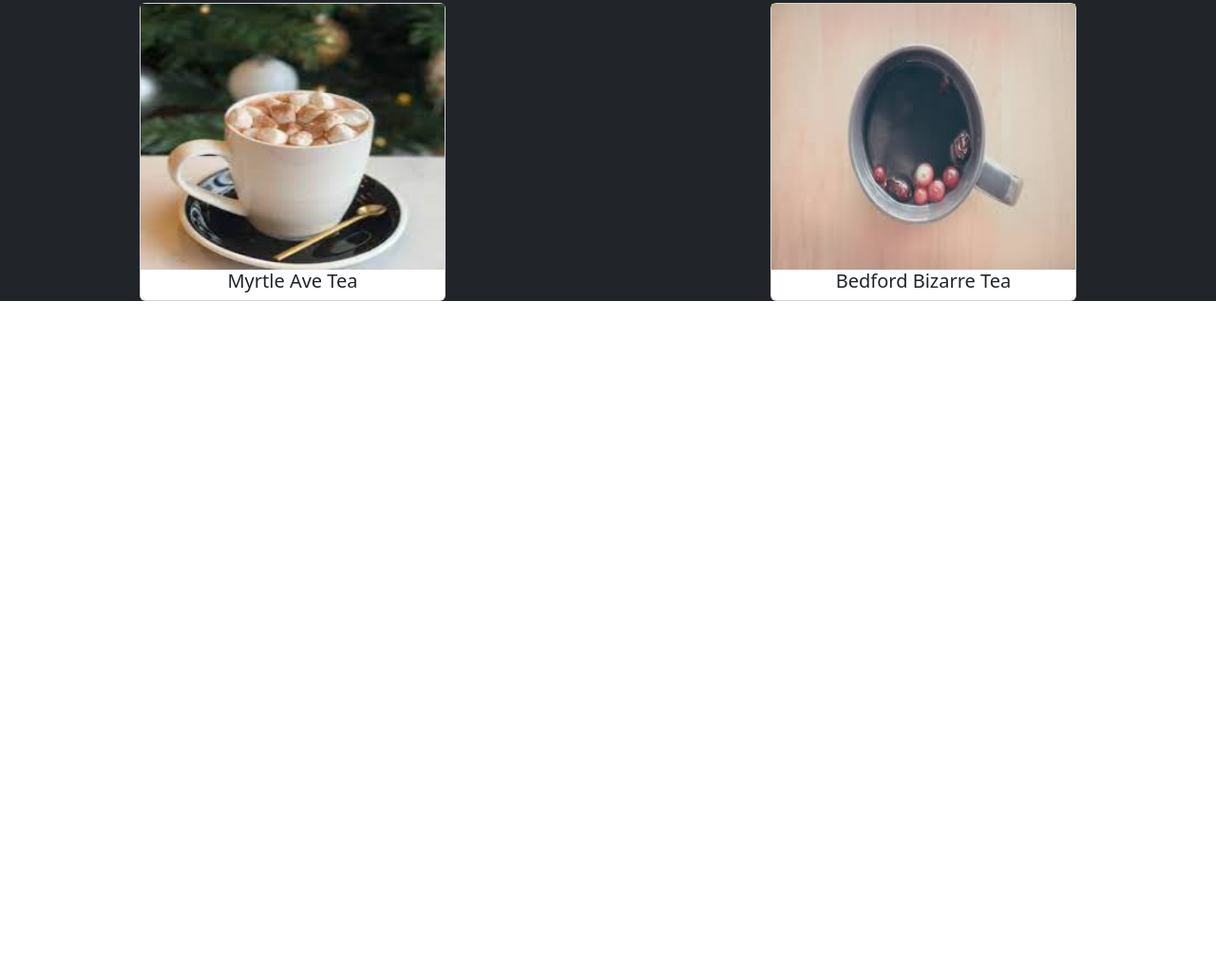
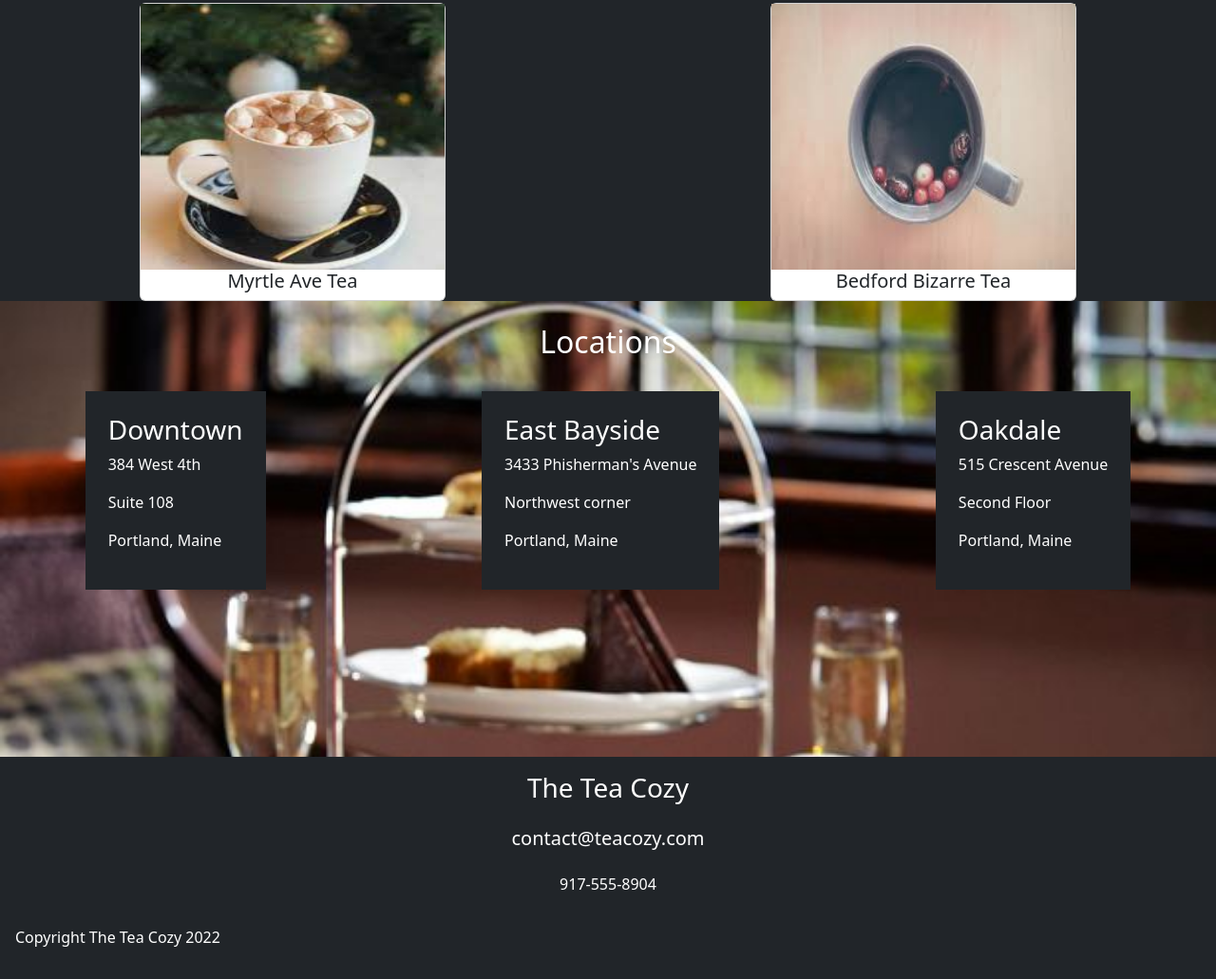
Before and after one commit to lensonfernandes/TeaCozy, a plain HTML site: page index.html in a window 1280 px wide. Shown: the part 1186-2217 px from the top of the page at 95% size. Before the commit the page ends 1503 px from the top, so only its background shows below. Drawn offline with nearby package versions, Linux system fonts and the light colour scheme.

Commit message:
Location and footer section added

```diff
--- a/index.html
+++ b/index.html
@@ -70,6 +70,38 @@
         </div>
       </div>
 
+      <div class="section-location ">
+        <h2 class="text-white p-4 text-center">Locations</h2>
+        <div class="d-flex flex-wrap justify-content-around align-items-center gap-5">
+          <div class="location-item bg-dark text-white p-4">
+            <h3>Downtown</h3>
+            <p>384 West 4th</p>
+            <p>Suite 108</p>
+            <p>Portland, Maine</p>
+          </div>
+          <div class="location-item bg-dark text-white p-4"">
+            <h3>East Bayside</h3>
+            <p>3433 Phisherman's Avenue</p>
+            <p>Northwest corner</p>
+            <p>Portland, Maine</p>
+          </div>
+          <div class="location-item bg-dark text-white p-4"">
+            <h3>Oakdale</h3>
+            <p>515 Crescent Avenue</p>
+            <p>Second Floor</p>
+            <p>Portland, Maine</p>
+          </div>
+        </div>
+      </div>
+
+
+      <footer class="d-flex  flex-column flex-wrap justify-content-around align-items-center gap-3 p-3 text-white bg-dark">
+        <h3> The Tea Cozy</h3>
+        <h5>contact@teacozy.com</h5>
+        <p>917-555-8904</p>
+        <p class="align-self-start">Copyright The Tea Cozy 2022</p>
+      </footer>
+
     <script src="https://cdn.jsdelivr.net/npm/bootstrap@5.2.2/dist/js/bootstrap.bundle.min.js" integrity="sha384-OERcA2EqjJCMA+/3y+gxIOqMEjwtxJY7qPCqsdltbNJuaOe923+mo//f6V8Qbsw3" crossorigin="anonymous"></script>
 
 </body>
--- a/style.css
+++ b/style.css
@@ -29,3 +29,13 @@
     background-size: cover;
     height:35vh;
 }
+
+.section-location{
+    background: url('./locations.jpg');
+    background-size: cover;
+    height: 60vh;
+}
+
+/* .location-item{
+    bac
+} */
```
Also changed, not shown: locations.jpg (added).
